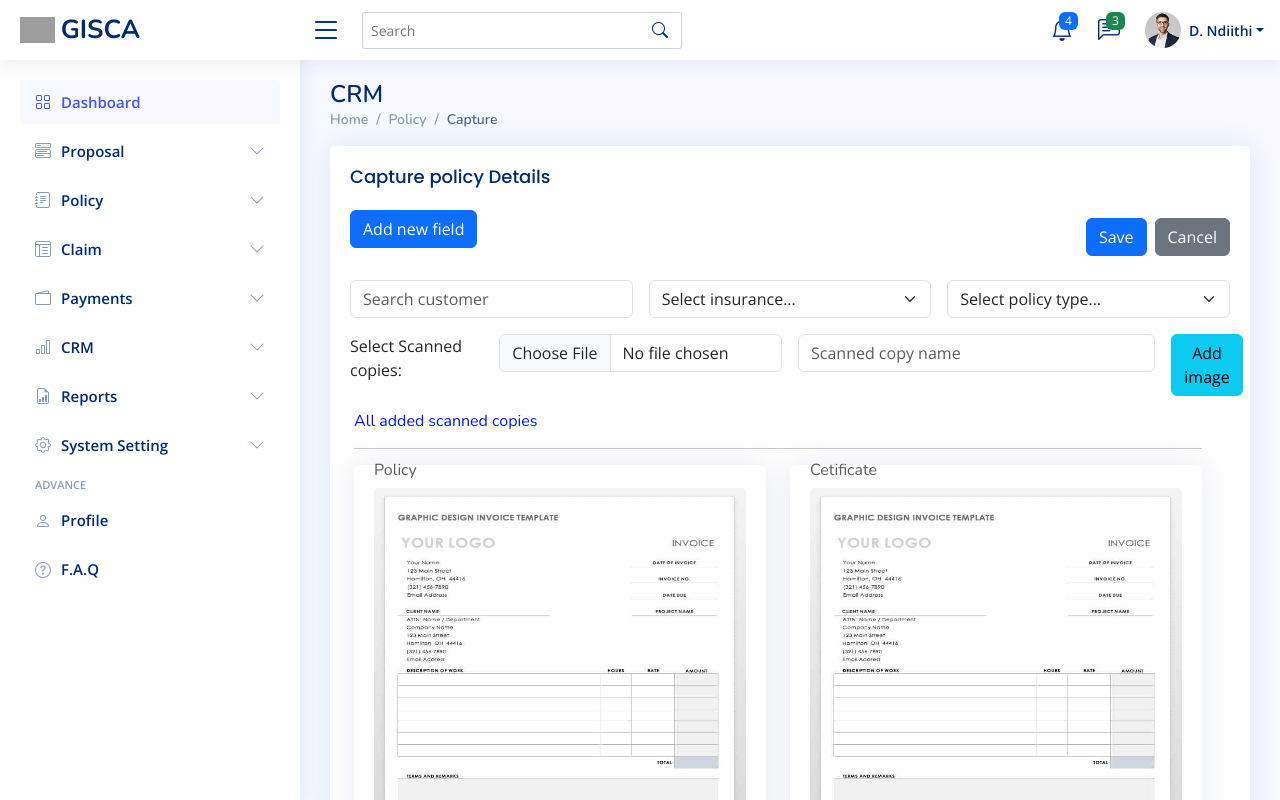
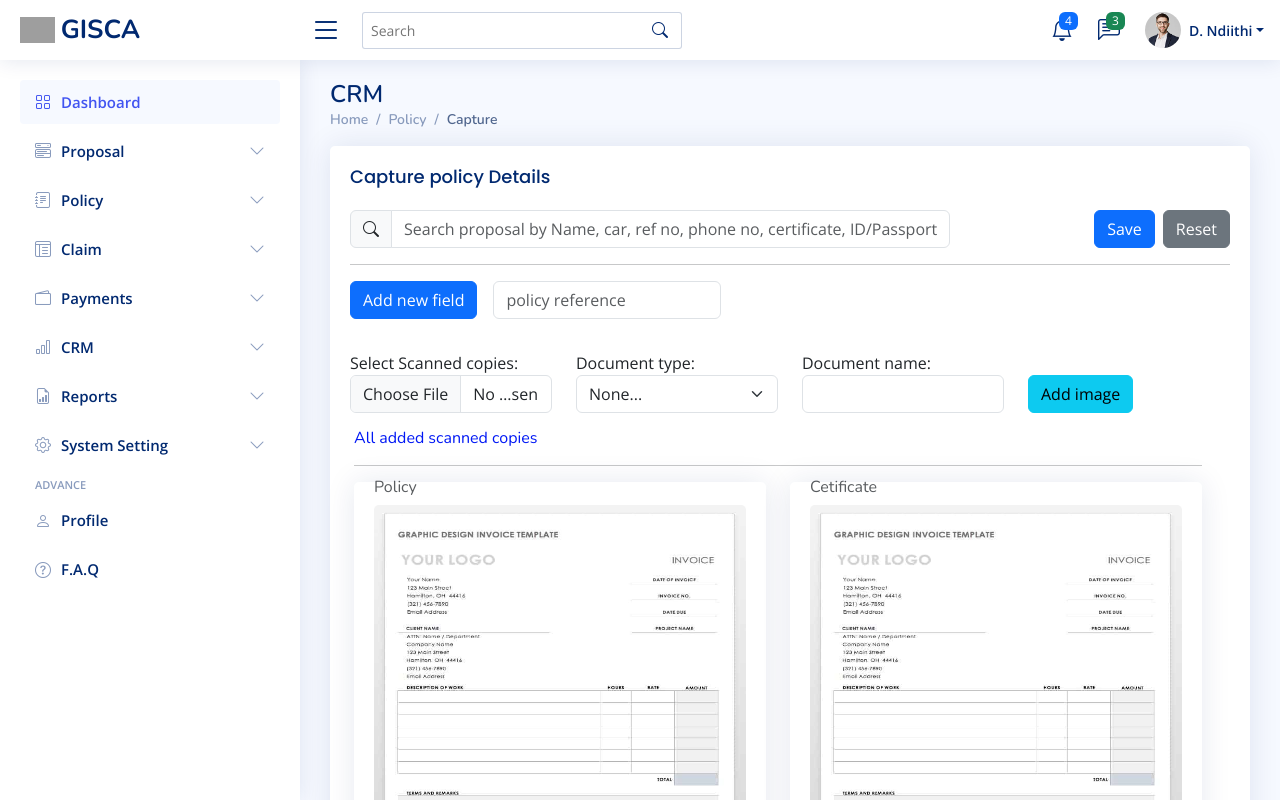
Before and after one commit to General-Insurance-Soft/tchalla, a Next.js app: page /page/policy/capture in a window 1280 px wide. Shown: the top 800 px of the page. Built offline with nearby package versions, Linux system fonts and the light colour scheme; grey boxes are pictures that could not be loaded.

Commit message:
link proposal to insurance policy

```diff
--- a/app/page/policy/capture/page.js
+++ b/app/page/policy/capture/page.js
@@ -19,56 +19,74 @@ export default function Page() {
                 <div className="card-body">
                     <h5 className="card-title">Capture policy Details</h5>
 
-                    <div class="d-flex justify-content-between align-items-center mb-3">
-                        <div>
-                            <button type="button" className="btn btn-primary mb-3" data-bs-toggle="modal"
+                    <div class="d-flex justify-content-start align-items-center mb-3">
+
+                        <div className="flex-grow-1 me-5" style={{ maxWidth: "600px" }}>
+                            {/* <input id="search" type="text" className="form-control" placeholder="Search by Name, car, policy, certificate, ID/Passport" /> */}
+
+
+                            <div className="input-group">
+                                <span className="input-group-text" id="search-icon">
+                                    <i className="bi bi-search"></i>
+                                </span>
+                                <input id="search" type="text" className="form-control" placeholder="Search proposal by Name, car, ref no, phone no, certificate, ID/Passport" aria-label="Search" aria-describedby="search-icon" />
+
+                            </div>
+                        </div>
+
+                        <div className="ms-auto">
+                            <button class="btn btn-primary me-2">Save</button>
+                            <button class="btn btn-secondary">Reset</button>
+                        </div>
+                    </div>
+
+                    <hr />
+
+
+                    <div class="d-flex justify-content-start mb-3">
+                        <div className="">
+                            <button type="button" className="btn btn-primary mb-3 me-3" data-bs-toggle="modal"
                                 data-bs-target="#paneId">Add new field</button>
                         </div>
 
-                        <div>
-                            <button class="btn btn-primary me-2">Save</button>
-                            <button class="btn btn-secondary">Cancel</button>
+                        <div className="">
+                            <input id="policy_tag" type="text" className="form-control" placeholder="policy reference" />
                         </div>
                     </div>
 
+
                     <form className="row g-3">
-                        <div className="col-md-4">
-                            <input type="text" className="form-control" placeholder="Search customer" />
+
+                        <div className="col-sm-12">
+                            <div className="row d-flex align-items-end">
+                                <div className="col-md-3">
+                                    <label htmlFor="img">Select Scanned copies:</label>
+                                    <input type="file" id="img" name="img" accept="image/*" className="form-control" />
                                 </div>
-
-                        <div className="col-md-4">
-                            <select id="inputState" className="form-select">
-                                <option defaultValue>Select insurance...</option>
-                                <option>Britam</option>
-                                <option>Old mutual</option>
-                                <option>Jubilee</option>
-                                <option>CIC</option>
+                                <div className="col-md-3">
+                                    <label htmlFor="copyName">Document type:</label>
+                                    <select id="policy" className="form-select">
+                                        <option defaultValue>None...</option>
+                                        <option>ID/Passort</option>
+                                        <option>Proposal</option>
+                                        <option>Accident form</option>
+                                        <option>Policy</option>
+                                        <option>Insurance Certificate</option>
+                                        <option>Insurance Policy</option>
+                                        <option>Medical Report</option>
+                                        <option>Birth Certificate</option>
+                                        <option>Police Abstract</option>
                                     </select>
                                 </div>
-
-                        <div className="col-md-4">
-                            <select id="inputState" className="form-select">
-                                <option defaultValue>Select policy type...</option>
-                                <option>Fire/Bulgary</option>
-                                <option>Health</option>
-                                <option>Car</option>
-                                <option>Life insurance</option>
-                            </select>
+                                <div className="col-md-3">
+                                    <label htmlFor="documentName">Document name:</label>
+                                    <input id="documentName" type="text" className="form-control" />
                                 </div>
-
-                        <div className="col-md-2">
-                            <label for="img">Select Scanned copies:</label>
+                                <div className="col-md-3">
+                                    <button type="button" className="btn btn-info mt-2 mt-md-0">Add image</button>
                                 </div>
-                        <div className="col-md-4">
-                            <input type="file" id="img" name="img" accept="image/*" className="form-control" />
                             </div>
-                        <div className="col-md-5">
-                            <input type="text" className="form-control" placeholder="Scanned copy name" />
                         </div>
-                        <div className="col-md-1">
-                            <button type="button" className="btn btn-info">Add image</button>
-                        </div>
-
 
 
                         <div className="row mt-3">
--- a/app/page/proposal/capture/page.js
+++ b/app/page/proposal/capture/page.js
@@ -117,11 +117,15 @@ export default function Page() {
                                 <div className="col-md-3">
                                     <label htmlFor="copyName">Document type:</label>
                                     <select id="policy" className="form-select">
-                                        <option defaultValue>None...</option>
+                                    <option defaultValue>None...</option>
                                         <option>ID/Passort</option>
                                         <option>Proposal</option>
                                         <option>Accident form</option>
                                         <option>Policy</option>
+                                        <option>Insurance Certificate</option>
+                                        <option>Insurance Policy</option>
+                                        <option>Medical Report</option>
+                                        <option>Birth Certificate</option>
                                         <option>Police Abstract</option>
                                     </select>
                                 </div>
```
Lines whose indentation alone changed are shown as unchanged.
